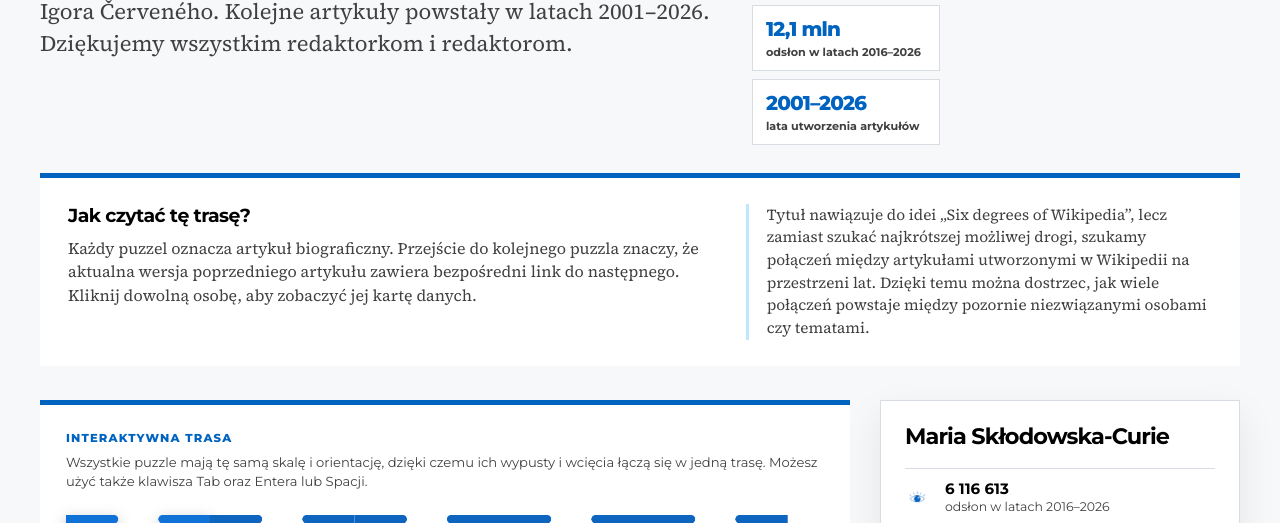
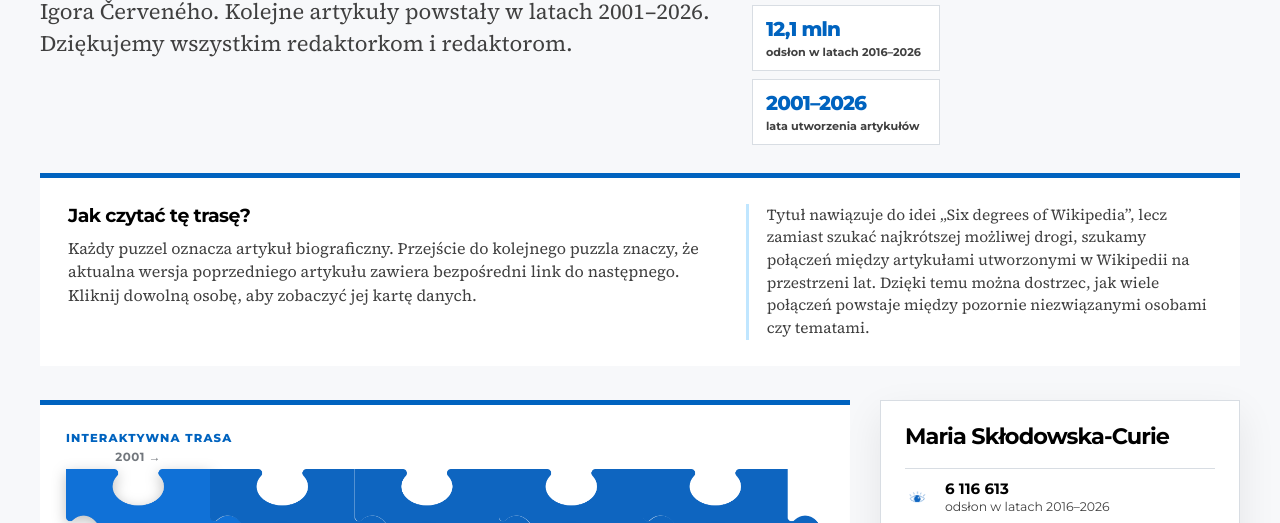
Before and after one commit to maciej-mat/25-stopni-polskiej-wikipedii, a plain HTML site: page docs/index.html in a window 1280 px wide. Shown: the part 353-876 px from the top of the page. Drawn offline with Linux system fonts and the light colour scheme.

Commit message:
Add route timeline markers

```diff
--- a/docs/assets/app.js
+++ b/docs/assets/app.js
@@ -3,6 +3,7 @@
 const HORIZONTAL_STEP = 19.0393317;
 // 2188 px / 20244 px — pionowy krok oficjalnego puzzla w pełnym płótnie trasy.
 const VERTICAL_STEP = 10.8081407;
+const PUZZLE_HEIGHT = 13.5348745;
 
 const ROUTE_POSITIONS = [
   [0, 0], [1, 0], [2, 0], [3, 0], [4, 0],
@@ -14,6 +15,13 @@ const ROUTE_POSITIONS = [
   [4, 6], [3, 6], [2, 6], [1, 6], [0, 6],
   [0, 7],
   [0, 8], [1, 8]
+];
+
+const TIMELINE_MARKERS = [
+  { routeIndex: 0, label: "2001 →", placement: "above" },
+  { routeIndex: 6, label: "← 2007", placement: "below" },
+  { routeIndex: 12, label: "2013 →", placement: "below" },
+  { routeIndex: 18, label: "← 2019", placement: "below" }
 ];
 
 const COPY = {
@@ -34,7 +42,6 @@ const COPY = {
     methodCopy: "Tytuł nawiązuje do idei „Six degrees of Wikipedia”, lecz zamiast szukać najkrótszej możliwej drogi, szukamy połączeń między artykułami utworzonymi w Wikipedii na przestrzeni lat. Dzięki temu można dostrzec, jak wiele połączeń powstaje między pozornie niezwiązanymi osobami czy tematami.",
     routeKicker: "INTERAKTYWNA TRASA",
     routeSectionAria: "Interaktywna trasa biografii",
-    routeNote: "Wszystkie puzzle mają tę samą skalę i orientację, dzięki czemu ich wypusty i wcięcia łączą się w jedną trasę. Możesz użyć także klawisza Tab oraz Entera lub Spacji.",
     routeMapAria: "Łańcuch 26 biografii",
     loading: "Wczytywanie danych…",
     noData: "brak danych",
@@ -83,7 +90,6 @@ const COPY = {
     methodCopy: "The title alludes to the idea of “Six degrees of Wikipedia”, but instead of searching for the shortest possible route, we trace connections between articles created in different years of Wikipedia’s history. This reveals how many links can emerge between people and topics that may at first seem unrelated.",
     routeKicker: "INTERACTIVE ROUTE",
     routeSectionAria: "Interactive biography route",
-    routeNote: "All puzzles share the same scale and orientation, so their notches and blanks form one route. You can also use Tab, Enter and Space.",
     routeMapAria: "A chain of 26 biographies",
     loading: "Loading data…",
     noData: "no data",
@@ -247,6 +253,17 @@ function renderRoute() {
     button.append(shape, content);
     button.addEventListener("click", () => selectArticle(article.page_id));
     fragment.append(button);
+  });
+
+  TIMELINE_MARKERS.forEach((markerData) => {
+    const [column, row] = ROUTE_POSITIONS[markerData.routeIndex];
+    const marker = document.createElement("span");
+    marker.className = `timeline-marker is-${markerData.placement}`;
+    marker.setAttribute("aria-hidden", "true");
+    marker.textContent = markerData.label;
+    marker.style.left = `${column * HORIZONTAL_STEP}%`;
+    marker.style.top = `${row * VERTICAL_STEP + (markerData.placement === "below" ? PUZZLE_HEIGHT : 0)}%`;
+    fragment.append(marker);
   });
 
   mapElement.replaceChildren(fragment);
--- a/docs/assets/site.css
+++ b/docs/assets/site.css
@@ -77,7 +77,6 @@ a { color: var(--blue); }
 .eyebrow,
 .summary,
 .route-kicker,
-.route-note,
 .detail-card,
 .footer,
 .button-link,
@@ -184,27 +183,39 @@ h1 {
 }
 
 .route-kicker {
-  margin: 0 0 8px;
+  margin: 0;
   color: var(--blue);
   font-size: 0.72rem;
   font-weight: 800;
   letter-spacing: 0.1em;
 }
 
-.route-note {
-  margin: 0 0 24px;
-  color: var(--body);
-  font-size: 0.82rem;
-  line-height: 1.45;
-}
-
 /* Geometria zachowuje krok 2188 px oficjalnego puzzla o szerokości 2740 px. */
 .route-map {
   position: relative;
   width: min(100%, 790px);
-  margin: 0 auto;
+  margin: 24px auto 0;
   aspect-ratio: 2873 / 5061;
 }
+
+.timeline-marker {
+  position: absolute;
+  z-index: 2;
+  width: 23.8426732%;
+  color: #72777d;
+  font-family: Montserrat, Arial, sans-serif;
+  font-size: clamp(0.58rem, 1.25vw, 0.74rem);
+  font-weight: 700;
+  letter-spacing: 0.04em;
+  line-height: 1;
+  pointer-events: none;
+  text-align: center;
+  white-space: nowrap;
+  transform: translateX(-10.073%);
+}
+
+.timeline-marker.is-above { transform: translate(-10.073%, calc(-100% - 5px)); }
+.timeline-marker.is-below { margin-top: 6px; }
 
 .puzzle {
   position: absolute;
--- a/docs/index.html
+++ b/docs/index.html
@@ -57,7 +57,6 @@
       <section class="route-layout" data-i18n-aria-label="routeSectionAria" aria-label="Interaktywna trasa biografii">
         <div class="route-panel">
           <p class="route-kicker" data-i18n="routeKicker">INTERAKTYWNA TRASA</p>
-          <p class="route-note" data-i18n="routeNote">Wszystkie puzzle mają tę samą skalę i orientację, dzięki czemu ich wypusty i wcięcia łączą się w jedną trasę. Możesz użyć także klawisza Tab oraz Entera lub Spacji.</p>
           <p id="route-status" class="sr-only" aria-live="polite"></p>
           <div id="route-map" class="route-map" role="group" data-i18n-aria-label="routeMapAria" aria-label="Łańcuch 26 biografii"></div>
         </div>
```
